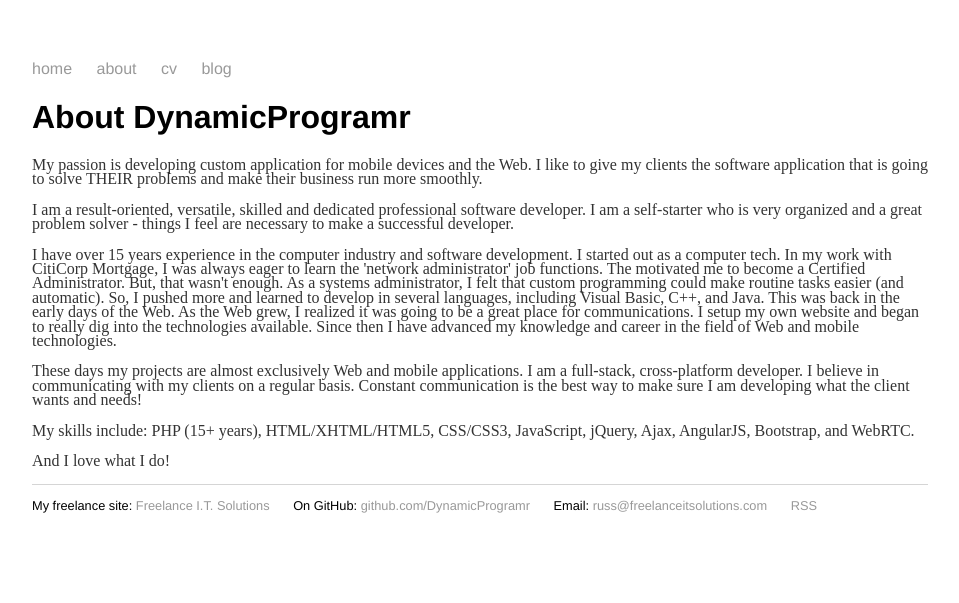
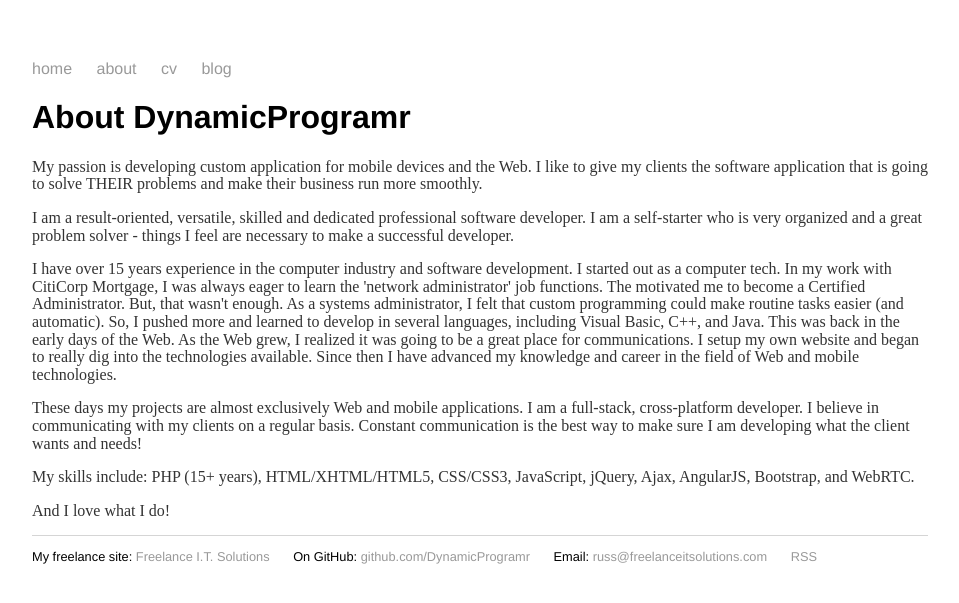
Before and after one commit to DynamicProgramr/dynamicprogramr.github.io, a Jekyll site: the page built from about/index.html, in a window 1280 px wide. Shown: the top 603 px of the page, without its empty margins (160-1119 px from the left). Built offline with Jekyll 4.4.1, drawn with Linux system fonts in a browser that asks for light colours.

Commit message:
Update main.css
Changed the line-height for the 'p' element.

```diff
--- a/css/main.css
+++ b/css/main.css
@@ -31,7 +31,7 @@ h1 {
 
 p {
   font-size: 1.0em;
-  line-height: 0.9em;
+  line-height: 1.1em;
   color: #333333;
 }
 
```
